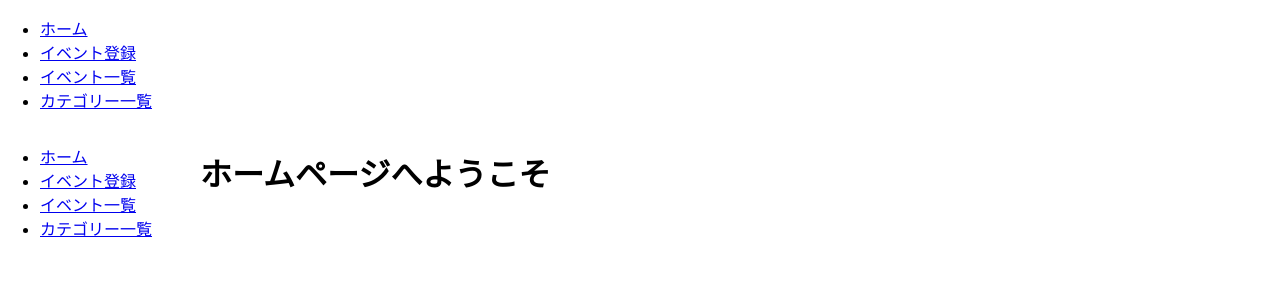
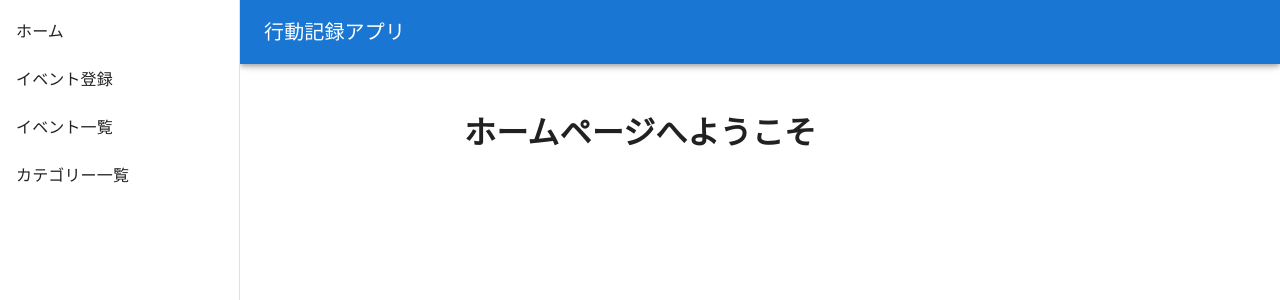
Before and after one commit to sumiyak96/activity-record-webui, a React (Create React App) app: page / in a window 1280 px wide. Shown: the top 300 px of the page. Built offline with nearby package versions, Linux system fonts and the light colour scheme; no server answers.

Commit message:
MenuをmaterialUIに変更

```diff
--- a/src/App.tsx
+++ b/src/App.tsx
@@ -1,11 +1,12 @@
 import React from "react";
 import ReactDOM from "react-dom";
-import {
-  BrowserRouter as Router,
-  Routes, // SwitchからRoutesへ変更
-  Route,
-  Link
-} from "react-router-dom";
+import { BrowserRouter as Router, Routes, Route } from "react-router-dom";
+import CssBaseline from "@mui/material/CssBaseline";
+import Drawer from "@mui/material/Drawer";
+import Box from "@mui/material/Box";
+import AppBar from "@mui/material/AppBar";
+import Toolbar from "@mui/material/Toolbar";
+import Typography from "@mui/material/Typography";
 
 import Home from "./home/Home";
 import Menu from "./components/Menu";
@@ -13,20 +14,56 @@ import ActivityRegister from "./activity/ActivityRegister";
 import ActivityList from "./activity/ActivityList";
 import CategoryList from "./category/CategoryList";
 
+const drawerWidth = 240;
+
 function App() {
   return (
     <Router>
-      <div>
+      <Box sx={{ display: "flex" }}>
+        <CssBaseline />
+        <AppBar
+          position="fixed"
+          sx={{ width: `calc(100% - ${drawerWidth}px)`, ml: `${drawerWidth}px` }}
+        >
+          <Toolbar>
+            <Typography variant="h6" noWrap component="div">
+              行動記録アプリ
+            </Typography>
+          </Toolbar>
+        </AppBar>
+        <Drawer
+          sx={{
+            width: drawerWidth,
+            flexShrink: 0,
+            "& .MuiDrawer-paper": {
+              width: drawerWidth,
+              boxSizing: "border-box",
+            },
+          }}
+          variant="permanent"
+          anchor="left"
+        >
           <Menu />
+        </Drawer>
+        <Box
+          component="main"
+          sx={{ flexGrow: 1, bgcolor: "background.default", p: 3, width: { sm: `calc(100% - ${drawerWidth}px)` } }}
+        >
+          <Toolbar /> {/* 追加: コンテンツがAppBar下に隠れないようにする */}
           <Routes>
             <Route path="/activity/register" element={<ActivityRegister />} />
             <Route path="/activity/list" element={<ActivityList />} />
             <Route path="/category/list" element={<CategoryList />} />
             <Route path="/" element={<Home />} />
           </Routes>
-      </div>
+        </Box>
+      </Box>
     </Router>
   );
 }
 
+// ReactDOM.renderの呼び出し部分は変更なしでそのまま利用します。
+ReactDOM.render(<App />, document.getElementById("root"));
+
+
 export default App;
--- a/src/components/Menu.tsx
+++ b/src/components/Menu.tsx
@@ -1,16 +1,37 @@
 import React from 'react';
 import { Link } from 'react-router-dom';
+import { Drawer, List, ListItemButton, ListItemText } from '@mui/material';
+
+const drawerWidth = 240;
 
 const Menu: React.FC = () => {
   return (
-    <nav>
-      <ul>
-        <li><Link to="/">ホーム</Link></li>
-        <li><Link to="/activity/register">イベント登録</Link></li>
-        <li><Link to="/activity/list">イベント一覧</Link></li>
-        <li><Link to="/category/list">カテゴリー一覧</Link></li>
-      </ul>
-    </nav>
+    <Drawer
+      variant="permanent"
+      sx={{
+        width: drawerWidth,
+        flexShrink: 0,
+        '& .MuiDrawer-paper': {
+          width: drawerWidth,
+          boxSizing: 'border-box',
+        },
+      }}
+    >
+      <List>
+        <ListItemButton component={Link} to="/">
+          <ListItemText primary="ホーム" />
+        </ListItemButton>
+        <ListItemButton component={Link} to="/activity/register">
+          <ListItemText primary="イベント登録" />
+        </ListItemButton>
+        <ListItemButton component={Link} to="/activity/list">
+          <ListItemText primary="イベント一覧" />
+        </ListItemButton>
+        <ListItemButton component={Link} to="/category/list">
+          <ListItemText primary="カテゴリー一覧" />
+        </ListItemButton>
+      </List>
+    </Drawer>
   );
 };
 
```
Lines whose indentation alone changed are shown as unchanged.
